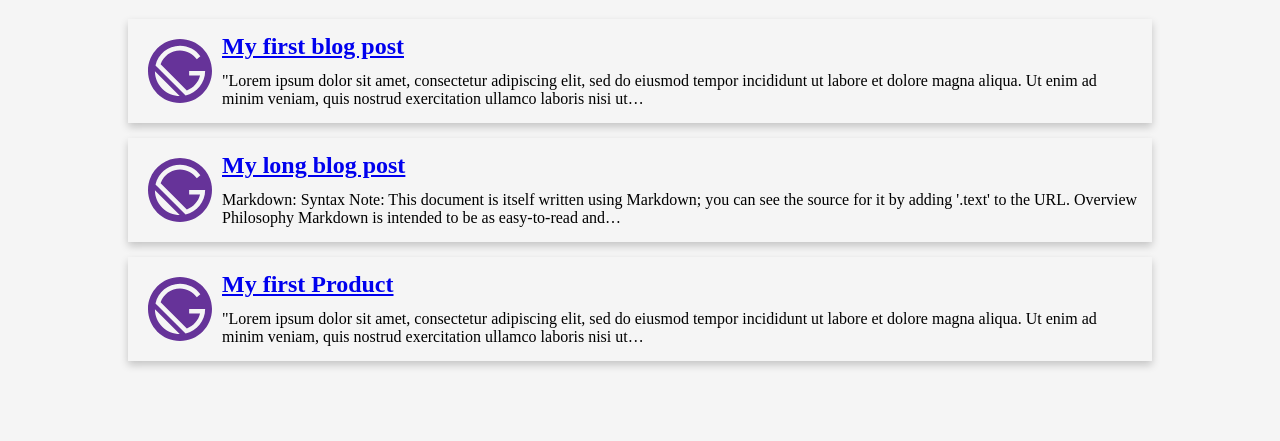
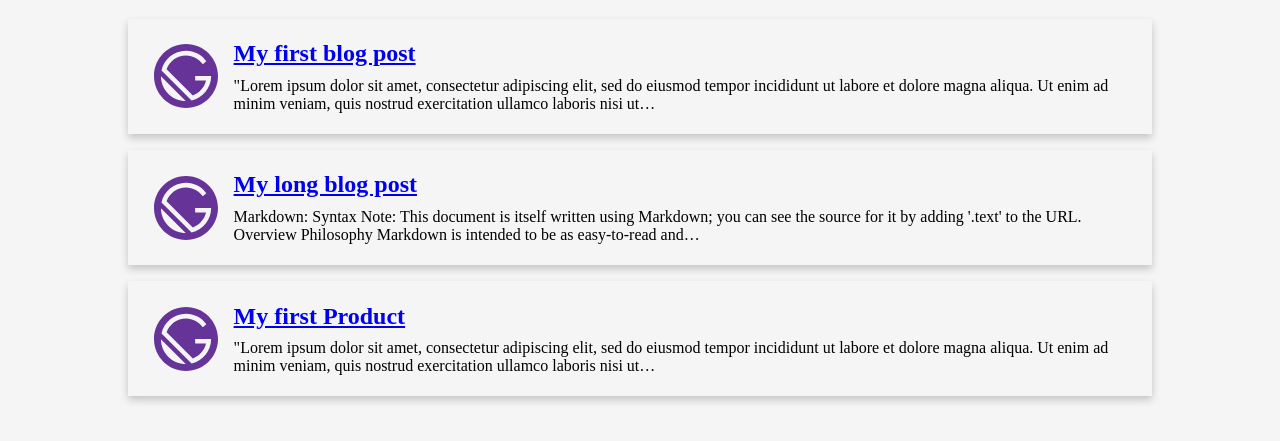
Before and after one commit to Scot3004/gatsby-starter-atomic-jest, a Gatsby site: page /blog in a window 1280 px wide. Shown: the part 77-518 px from the top of the page. Built offline with nearby package versions, Linux system fonts and the light colour scheme; Gatsby itself is replaced by a stand-in of ours.

Commit message:
feat(styles): margins, paddings and font-sizes using rems instead of px

```diff
--- a/src/components/atoms/Avatar/index.jsx
+++ b/src/components/atoms/Avatar/index.jsx
@@ -4,7 +4,7 @@ export const Avatar = styled.img`
   flex: 0 0 ${props => props.size};
   width: ${props => props.size};
   height: ${props => props.size};
-  padding: 10px;
+  padding: 1rem;
 `
 
 export default Avatar
--- a/src/components/atoms/Card/index.jsx
+++ b/src/components/atoms/Card/index.jsx
@@ -5,17 +5,17 @@ export const Card = styled.div`
   box-shadow: 0 4px 8px 0 rgba(0,0,0,0.2);
   box-sizing: border-box;
   display: flex;
-  margin-bottom: 15px;
+  margin: 0 0 1rem 0;
+  padding: .6rem;
   transition: 0.3s;
   width: 100%;
-  padding: 10px;
 
   &:hover {
     box-shadow: 0 6px 12px 0 rgba(0,0,0,0.2);
   }
 
   &:last-child {
-    margin-bottom: 0;
+    margin: 0;
   }
 `
 
--- a/src/components/atoms/Container/index.jsx
+++ b/src/components/atoms/Container/index.jsx
@@ -4,9 +4,9 @@ import PropTypes from 'prop-types'
 
 const MainStyle = styled.div`
   display: grid;
-  grid-template-columns: minmax(auto, 1024px);
+  grid-template-columns: minmax(auto, 64em);
   justify-content: center;
-  padding: 1em;
+  padding: 1rem;
 `
 
 const MainContainer = styled.div`
--- a/src/components/atoms/Title/index.jsx
+++ b/src/components/atoms/Title/index.jsx
@@ -1,8 +1,9 @@
 import styled from 'styled-components'
 
 export const Title = styled.h2`
-  margin: 0 0 12px 0;
+  margin: 0 0 .6rem 0;
   padding: 0;
+  word-wrap: none;
 `
 
 export default Title
```
Also changed, not shown: 11 other files.
